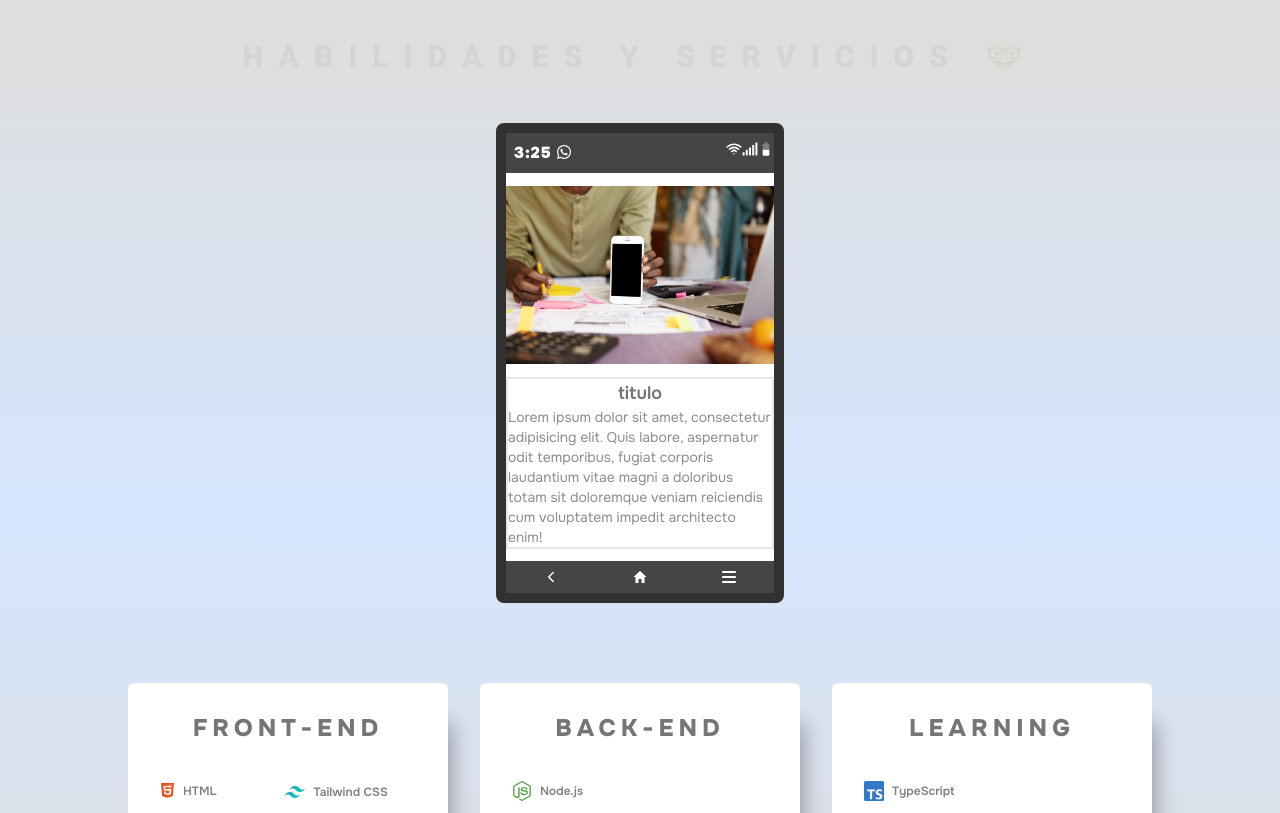
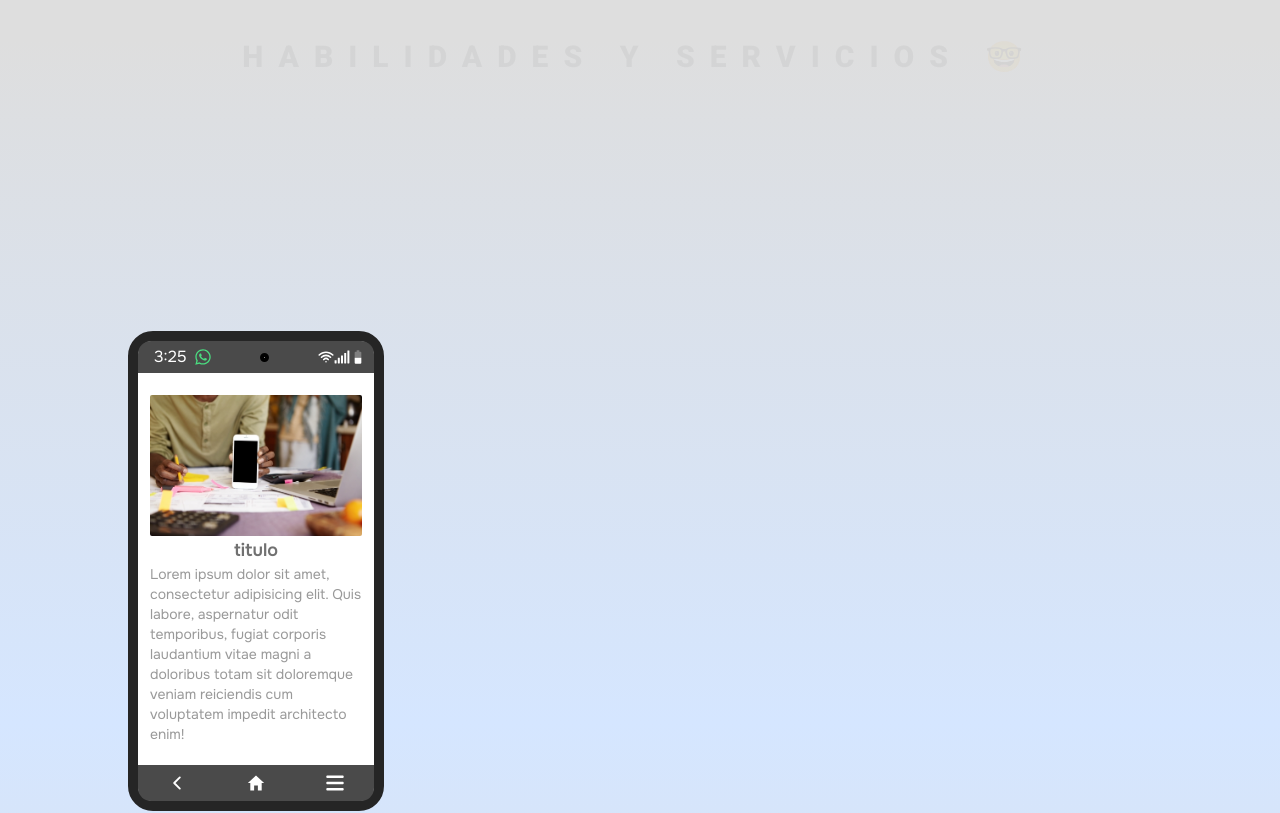
Before and after one commit to SebaPerez90/PORTFOLIO, a Next.js app: page / in a window 1280 px wide. Shown: the part 4380-5193 px from the top of the page. Built offline with nearby package versions, Linux system fonts and the light colour scheme.

Commit message:
working on services cards section

```diff
--- a/src/components/main/Skills.tsx
+++ b/src/components/main/Skills.tsx
@@ -31,15 +31,16 @@ interface Skills {
 const Skills = () => {
   const { engLanguageActive } = useStore();
 
-  const dateRef = useRef<HTMLSpanElement>(null);
-
-  const date = new Date();
+  const dateRef = useRef<HTMLTimeElement>(null);
 
   setInterval(() => {
     const date = new Date();
+    const hours = date.getHours();
+    const minutes =
+      date.getMinutes() < 10 ? `0${date.getMinutes()}` : date.getMinutes();
 
     if (dateRef.current) {
-      dateRef.current.innerHTML = date.toLocaleTimeString();
+      dateRef.current.innerHTML = `${hours}:${minutes}`;
     }
   }, 1000);
 
@@ -68,55 +69,45 @@ const Skills = () => {
         {engLanguageActive ? 'SKILLS & SERVICES' : 'HABILIDADES Y SERVICIOS '}🤓
       </h1>
 
-      <section className='py-12 w-full h-full'>
-        <div className='m-[0_auto] w-72 h-[30rem] flex flex-col justify-between border-[10px] border-[#313131] bg-white rounded-lg'>
-          <div className='w-full bg-[#464545] py-2 font-black text-white flex justify-between'>
-            <div className='pl-2 flex relative'>
-              <span className='z-10  [letter-spacing:1px]' ref={dateRef}></span>
-              <span className='absolute left-[44px] bg-[#464545] p-[0.2em_3em_0.2em_0.4em]  z-20'>
-                <FaWhatsapp />
-              </span>
+      <section className='py-64 w-full h-full'>
+        <div className='relative flex flex-col w-[80%] m-[0_auto] '>
+          <div className='w-64 h-[30rem] flex flex-col justify-between border-[10px] border-[#252525] bg-white rounded-[25px]'>
+            <div className='py-1 rounded-[13px_13px_0_0] w-full bg-[#4a4a4a] px-2 text-white flex justify-between items-center'>
+              <div className='flex items-center gap-2 pl-2'>
+                <time className='' ref={dateRef}></time>
+                <FaWhatsapp className='text-green-400 scale-110' />
               </div>
-            <div></div>
+              <span className='rounded-full h-[9px] w-[9px] border-black border-4 bg-[#b6b4b4]'></span>
               <div className='flex'>
-              <span>
                 <HiWifi />
-              </span>
-              <span>
                 <FaSignal />
-              </span>
-              <span>
                 <MdBattery50 />
-              </span>
               </div>
             </div>
+
+            <article className='flex flex-col items-center justify-center bg-white h-full'>
               <Image
                 src={mobile}
                 alt='mobile-screen'
-            className='object-cover w-auto h-auto '
+                className='object-cover w-[90%] m-[0_auto] h-auto rounded-sm'
               />
-          <div className='bg-white border-2 '>
-            <h1 className='text-lg font-semibold text-[#333333ac] text-center'>
+              <h1 className=' text-lg font-semibold text-[#333333b2] text-center'>
                 titulo
               </h1>
-            <p className='text-sm text-[#3333338e]'>
+              <p className='px-3 text-sm text-[#33333380]'>
                 Lorem ipsum dolor sit amet, consectetur adipisicing elit. Quis
                 labore, aspernatur odit temporibus, fugiat corporis laudantium
-              vitae magni a doloribus totam sit doloremque veniam reiciendis cum
-              voluptatem impedit architecto enim!
+                vitae magni a doloribus totam sit doloremque veniam reiciendis
+                cum voluptatem impedit architecto enim!
               </p>
+            </article>
+            <div className='rounded-[0_0_13px_13px] text-xl w-full bg-[#4a4a4a] py-2 font-black text-white flex justify-around'>
+              <IoChevronBackOutline />
+              <IoMdHome />
+              <FaBars />
             </div>
-          <div className='w-full bg-[#464545] py-2 font-black text-white flex justify-around'>
-            <span>
-              <IoChevronBackOutline />
-            </span>
-            <span>
-              <IoMdHome />
-            </span>
-            <span>
-              <FaBars />
-            </span>
           </div>
+          <div className='bg-black absolute bottom-[-10em] blur-[200px] h-1/2 w-64 [clip-path:ellipse(50%_6%_at_50%_50%)]'></div>
         </div>
       </section>
 
```
Lines whose indentation alone changed are shown as unchanged.
